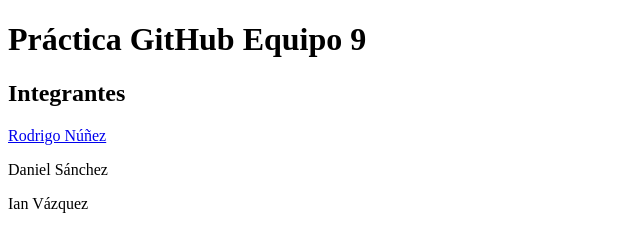
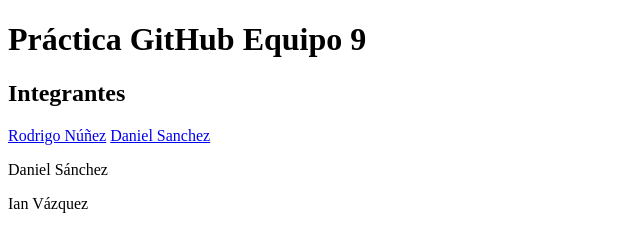
Before and after one commit to ronuma/public_html, a plain HTML site: page index.html in a window 1280 px wide. Shown: the whole page, without its empty margins (0-640 px from the left). Drawn offline with Linux system fonts and the light colour scheme.

Commit message:
Update index.html

```diff
--- a/index.html
+++ b/index.html
@@ -8,6 +8,8 @@
     <h1>Práctica GitHub Equipo 9</h1>
     <h2>Integrantes</h2>
     <a href="rodrigo.html">Rodrigo Núñez</a>
+       <a href="daniel.html">Daniel Sanchez</a>
+
     <p>Daniel Sánchez</p>
     <p>Ian Vázquez</p>
   </body>
```
